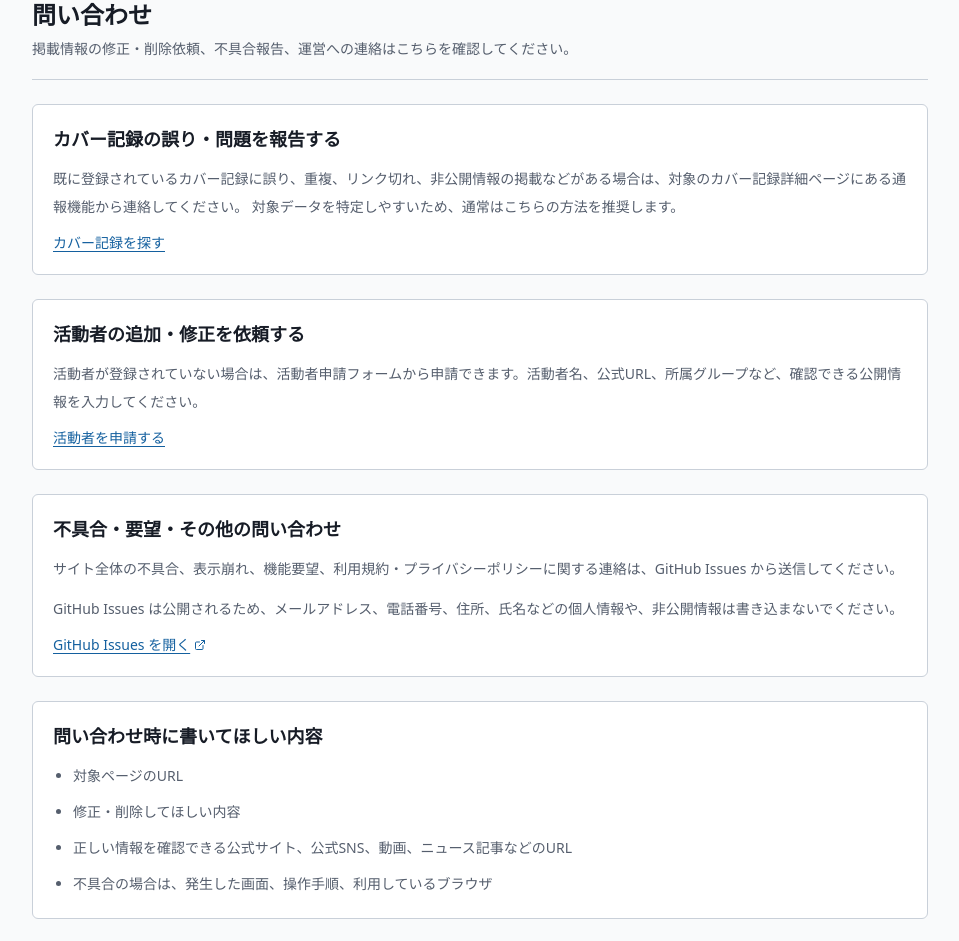
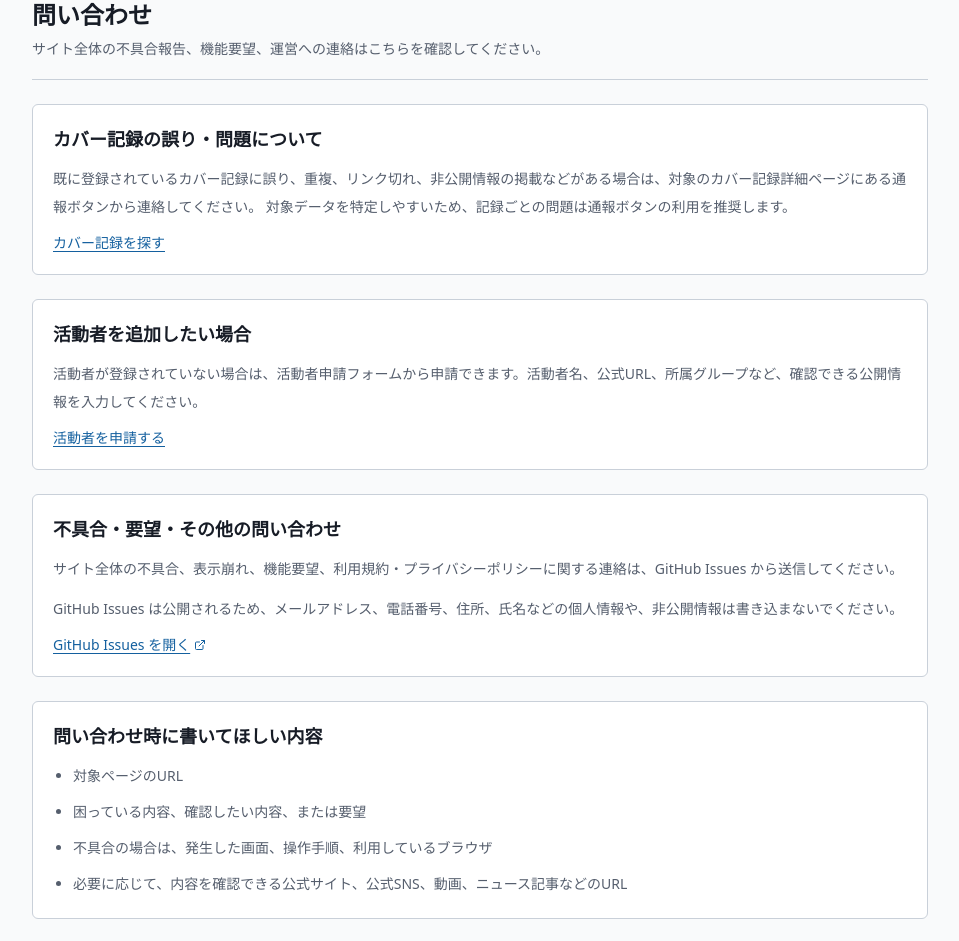
Before and after one commit to Shimizu-Kanta/OtoAtsume, a Next.js app: page /contact in a window 1280 px wide. Shown: the part 98-1039 px from the top of the page, without its empty margins (160-1119 px from the left). Built offline with nearby package versions, Linux system fonts and the light colour scheme; no server answers; the database is empty.

Commit message:
Simplify contact page scope

```diff
--- a/app/contact/page.tsx
+++ b/app/contact/page.tsx
@@ -6,7 +6,7 @@ import { PageHeading } from "@/components/page-heading";
 
 export const metadata: Metadata = {
   title: "問い合わせ",
-  description: "うたあつめへの問い合わせ、修正依頼、削除依頼の案内"
+  description: "うたあつめへの問い合わせ、不具合報告、要望の案内"
 };
 
 const issueUrl = "https://github.com/Shimizu-Kanta/OtoAtsume/issues";
@@ -16,14 +16,14 @@ export default function ContactPage() {
     <div className="mx-auto max-w-4xl space-y-6">
       <PageHeading
         title="問い合わせ"
-        description="掲載情報の修正・削除依頼、不具合報告、運営への連絡はこちらを確認してください。"
+        description="サイト全体の不具合報告、機能要望、運営への連絡はこちらを確認してください。"
       />
 
       <section className="space-y-3 rounded-md border bg-card p-5">
-        <h2 className="text-lg font-semibold">カバー記録の誤り・問題を報告する</h2>
+        <h2 className="text-lg font-semibold">カバー記録の誤り・問題について</h2>
         <p className="text-sm leading-7 text-muted-foreground">
-          既に登録されているカバー記録に誤り、重複、リンク切れ、非公開情報の掲載などがある場合は、対象のカバー記録詳細ページにある通報機能から連絡してください。
-          対象データを特定しやすいため、通常はこちらの方法を推奨します。
+          既に登録されているカバー記録に誤り、重複、リンク切れ、非公開情報の掲載などがある場合は、対象のカバー記録詳細ページにある通報ボタンから連絡してください。
+          対象データを特定しやすいため、記録ごとの問題は通報ボタンの利用を推奨します。
         </p>
         <Link href="/covers" className="inline-flex text-sm text-primary underline">
           カバー記録を探す
@@ -31,7 +31,7 @@ export default function ContactPage() {
       </section>
 
       <section className="space-y-3 rounded-md border bg-card p-5">
-        <h2 className="text-lg font-semibold">活動者の追加・修正を依頼する</h2>
+        <h2 className="text-lg font-semibold">活動者を追加したい場合</h2>
         <p className="text-sm leading-7 text-muted-foreground">
           活動者が登録されていない場合は、活動者申請フォームから申請できます。活動者名、公式URL、所属グループなど、確認できる公開情報を入力してください。
         </p>
@@ -65,16 +65,16 @@ export default function ContactPage() {
         <h2 className="text-lg font-semibold">問い合わせ時に書いてほしい内容</h2>
         <ul className="list-disc space-y-2 pl-5 text-sm leading-7 text-muted-foreground">
           <li>対象ページのURL</li>
-          <li>修正・削除してほしい内容</li>
-          <li>正しい情報を確認できる公式サイト、公式SNS、動画、ニュース記事などのURL</li>
+          <li>困っている内容、確認したい内容、または要望</li>
           <li>不具合の場合は、発生した画面、操作手順、利用しているブラウザ</li>
+          <li>必要に応じて、内容を確認できる公式サイト、公式SNS、動画、ニュース記事などのURL</li>
         </ul>
       </section>
 
       <section className="space-y-3 rounded-md border bg-card p-5">
         <h2 className="text-lg font-semibold">対応について</h2>
         <p className="text-sm leading-7 text-muted-foreground">
-          連絡内容を確認したうえで、必要に応じて修正、非表示、削除、または今後の改善として検討します。すべての問い合わせへの個別返信や対応を保証するものではありません。
+          連絡内容を確認したうえで、必要に応じて対応、または今後の改善として検討します。すべての問い合わせへの個別返信や対応を保証するものではありません。
         </p>
       </section>
     </div>
```
